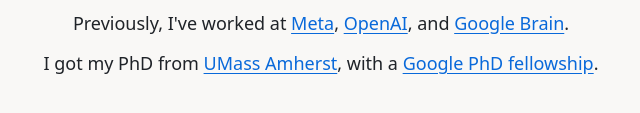
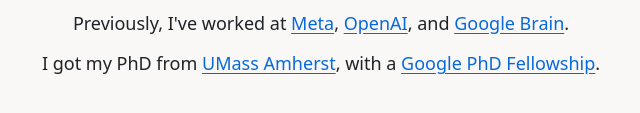
Before and after one commit to arvind-neural/arvind-neural.github.io, a plain HTML site: page index.html in a window 1280 px wide. Shown: the part 459-572 px from the top of the page, 319-959 px from the left. Drawn offline with Linux system fonts and the light colour scheme.

Commit message:
Update index.html

```diff
--- a/index.html
+++ b/index.html
@@ -78,6 +78,6 @@
 
   <p>I'm a Research Scientist at <a href="https://deepmind.google" target="_blank" rel="noopener noreferrer">Google DeepMind</a>.</p>
   <p>Previously, I've worked at <a href="https://ai.meta.com" target="_blank" rel="noopener noreferrer">Meta</a>, <a href="https://openai.com" target="_blank" rel="noopener noreferrer">OpenAI</a>, and <a href="https://en.wikipedia.org/wiki/Google_Brain" target="_blank" rel="noopener noreferrer">Google Brain</a>.</p>
-  <p>I got my PhD from <a href="https://www.cics.umass.edu" target="_blank" rel="noopener noreferrer">UMass Amherst</a>, with a <a href="https://research.google/blog/announcing-the-2016-google-phd-fellows-for-north-america-europe-and-the-middle-east/" target="_blank" rel="noopener noreferrer">Google PhD fellowship</a>.</p>
+  <p>I got my PhD from <a href="https://www.cics.umass.edu" target="_blank" rel="noopener noreferrer">UMass Amherst</a>, with a <a href="https://research.google/blog/announcing-the-2016-google-phd-fellows-for-north-america-europe-and-the-middle-east/" target="_blank" rel="noopener noreferrer">Google PhD Fellowship</a>.</p>
 </body>
 </html>
```
